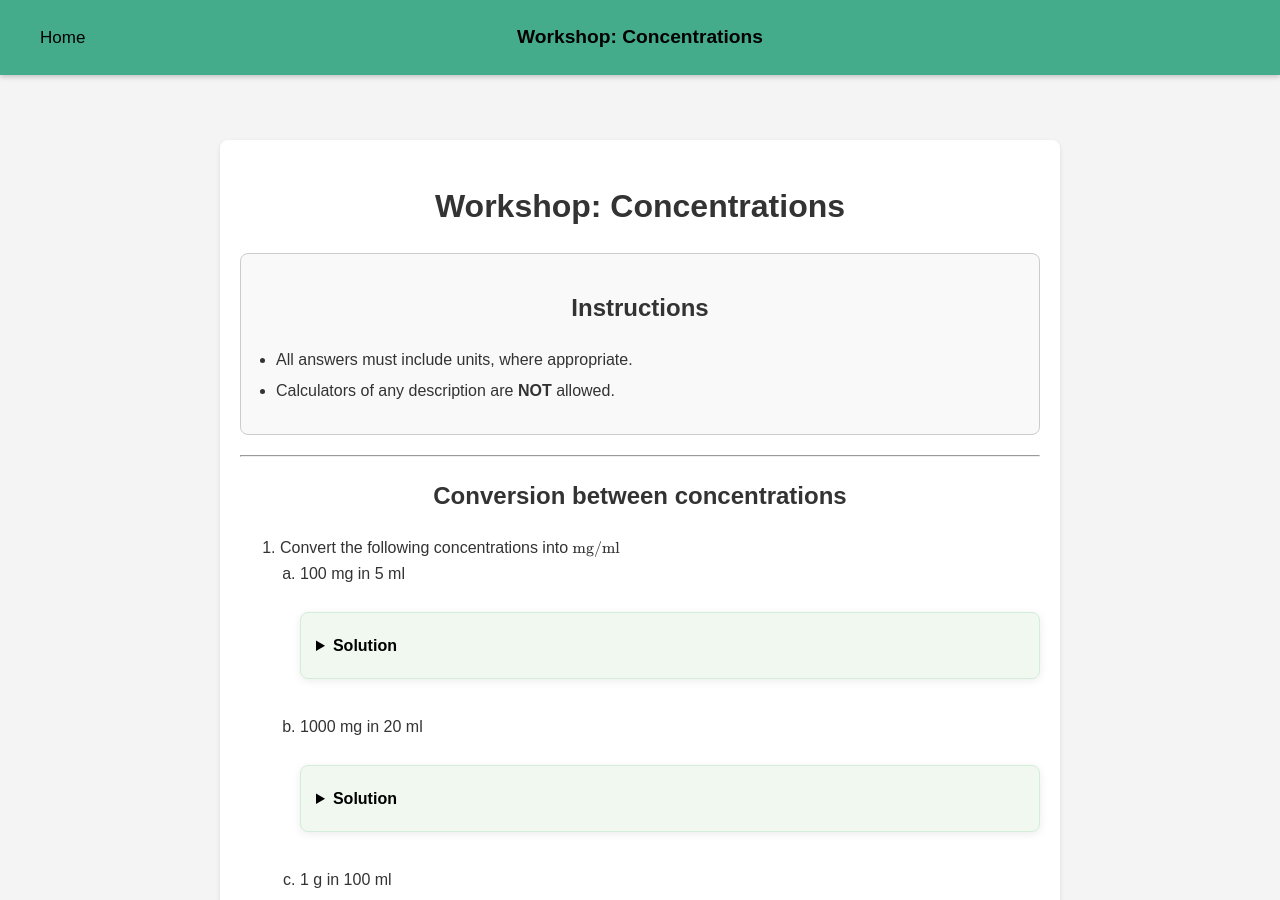
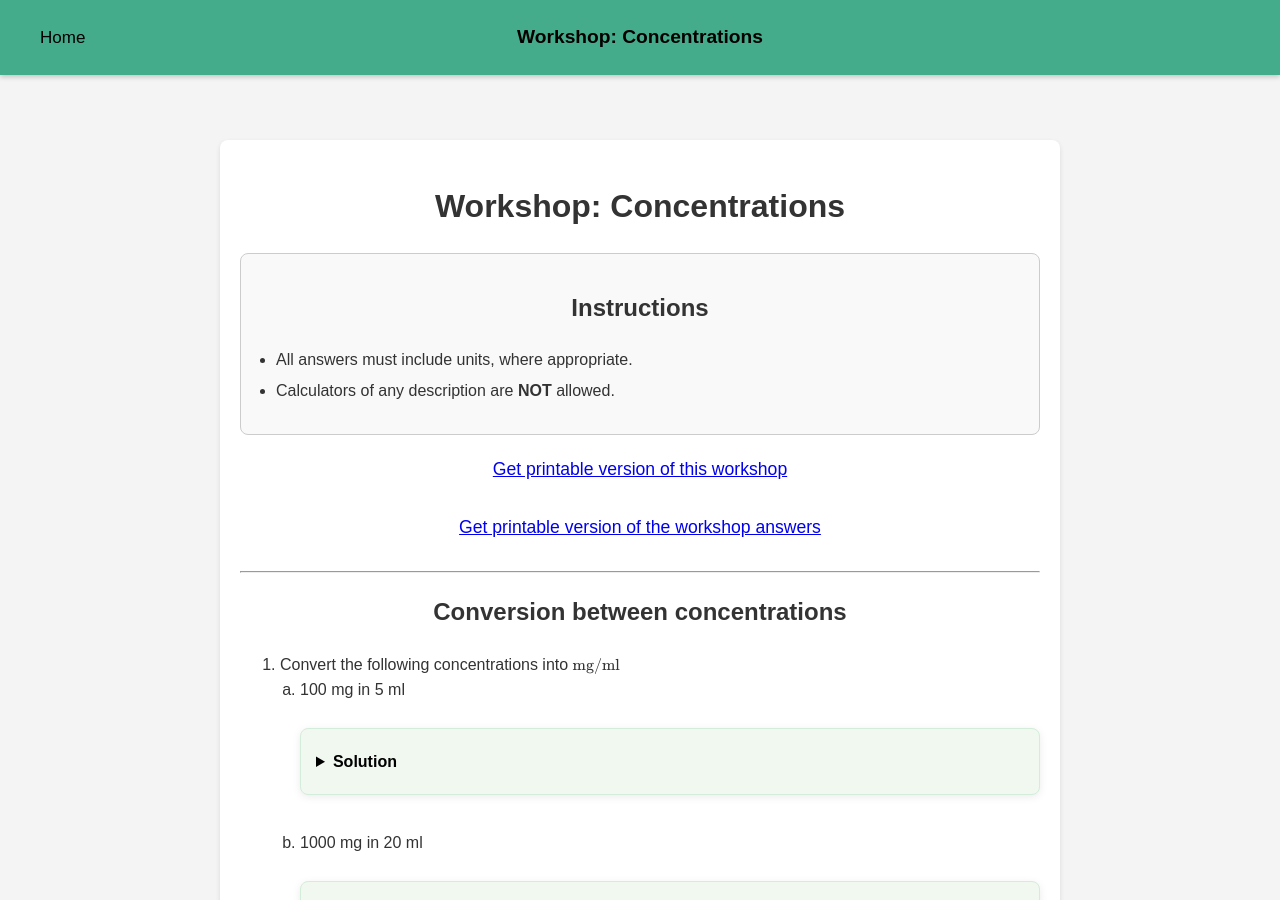
Before and after one commit to probe973/pha-4010y, a Jekyll site: the page built from workshops/3qs.md, in a window 1280 px wide and 900 px high. Built offline with Jekyll 4.4.1, drawn with Linux system fonts in a browser that asks for light colours.

Commit message:
Update 3qs.md

```diff
--- a/workshops/3qs.md
+++ b/workshops/3qs.md
@@ -12,7 +12,8 @@
         <li>Calculators of any description are <strong>NOT</strong> allowed.</li>
     </ul>
 </div>
-
+<p><a href="pha4010y_ws3.pdf">Get printable version of this workshop</a></p>
+<p><a href="pha4010y_ws3_answers.pdf">Get printable version of the workshop answers</a></p>
 <hr>
 
 <h2>Conversion between concentrations</h2>
```
